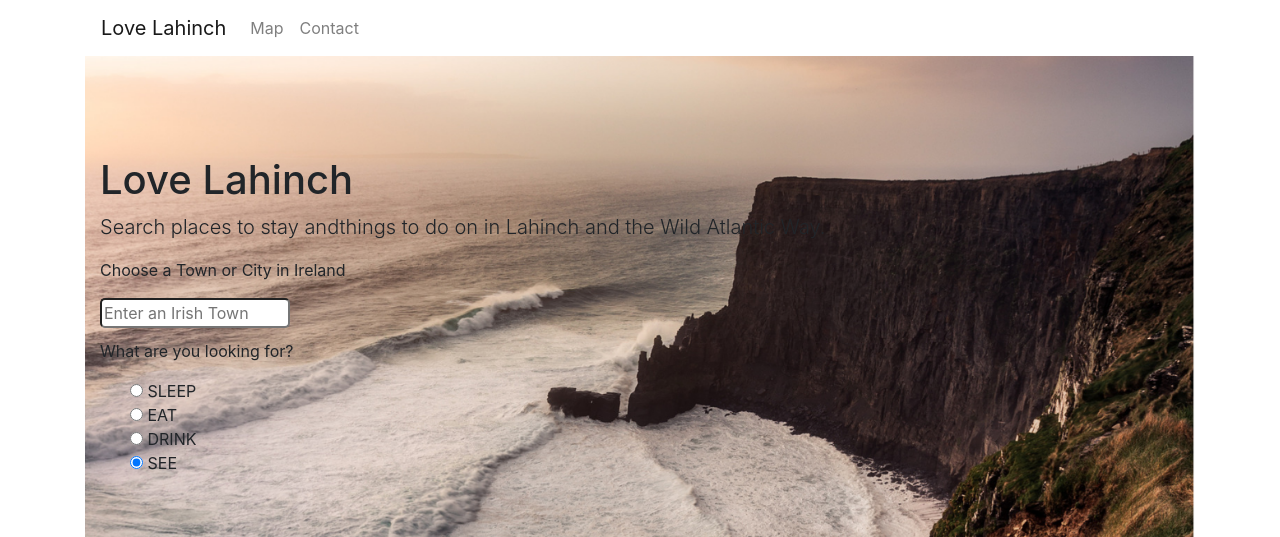
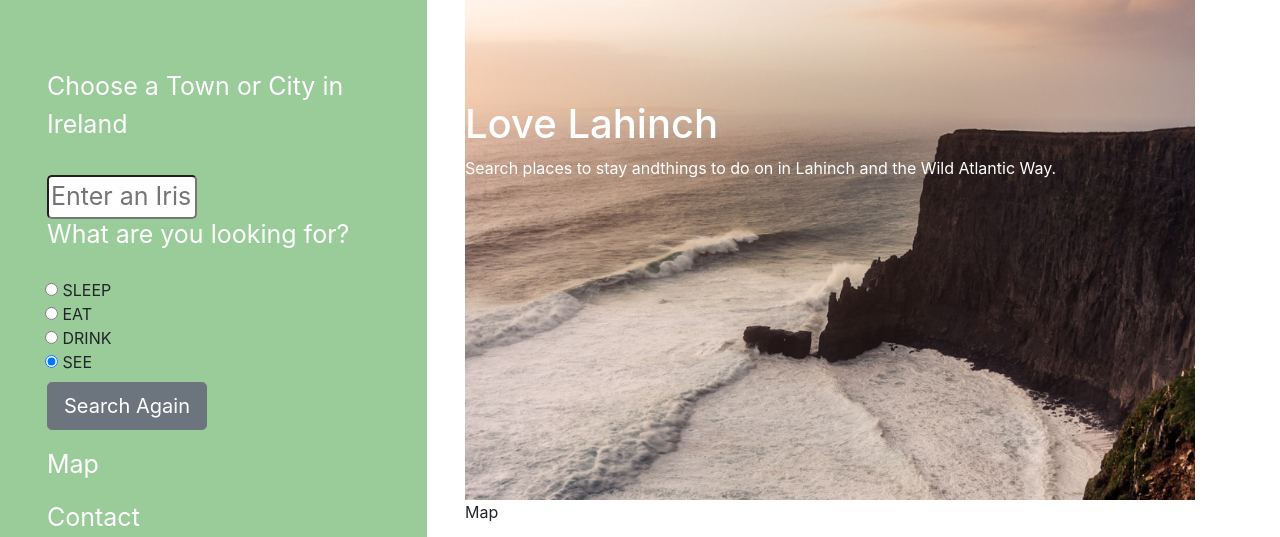
Before and after one commit to TobinWebDesign/Interactive-Frontend-Development-Milestone-Project, a PHP site: page / in a window 1280 px wide. Shown: the top 537 px of the page. Run offline with PHP 8.4, Linux system fonts and the light colour scheme; some libraries are stand-ins or nearby versions.

Commit message:
changed header to a absolute position side bar. moved the autocomplete and radio buttons to the side bar

```diff
--- a/assets/css/style.css
+++ b/assets/css/style.css
@@ -10,7 +10,7 @@
 .hero-image
 { padding-top:100px;
   background-image: url("../images/Milestone-Project2-by-Greengraf-photography.png");
-  background-color: rgba(0, 128, 0, 0.4);;
+  background-color: rgba(0, 128, 0, 0.4);
   height: 500px;
   background-position: center;
   background-repeat: no-repeat;
@@ -26,19 +26,169 @@ html, body {
 }
 table {
   font-size: 12px;
+
 }
+
+/*-----------------------------------------------NAVBAR*/
+
+.sidenav {
+  height: 100%;
+  /*width: 250px;*/
+  position: fixed;
+  z-index: 1;
+  top: 0;
+  left: 0;
+  background-color: rgba(0, 128, 0, 0.4);
+  overflow-x: hidden;
+  transition: 0.5s;
+  padding-top: 60px;
+}
+
+.sidenav a {
+  padding: 8px 8px 8px 32px;
+  text-decoration: none;
+  font-size: 25px;
+  color: white;
+  display: block;
+  transition: 0.3s;
+}
+
+.navbtn {
+  padding: 8px 8px 8px 32px;
+  text-decoration: none;
+  font-size: 25px;
+  color: white;
+  display: block;
+  transition: 0.3s;
+}
+
+#locationField {
+  padding: 8px 8px 8px 32px;
+  text-decoration: none;
+  font-size: 25px;
+  color: white;
+  display: block;
+  transition: 0.3s;
+}
+
+.sidenav p {
+  padding: 8px 8px 8px 32px;
+  text-decoration: none;
+  font-size: 25px;
+  color: white;
+  display: block;
+  transition: 0.3s;
+}
+
+.sidenav a:hover {
+  color: #f1f1f1;
+}
+
+.closebtn {
+  z-index: 2;
+}
+.sidenav .closebtn {
+  position: absolute;
+  top: 0;
+  right: 25px;
+  font-size: 36px;
+  margin-left: 50px;
+  z-index: 2;
+}
+
+.bar1, .bar2, .bar3 {
+  width: 35px;
+  height: 5px;
+  background-color: #333;
+  margin: 6px 0;
+  transition: 0.4s;
+}
+
+/*-----------------------------------------------NAVBAR ICON*/
+
+.change .bar1 {
+  -webkit-transform: rotate(-45deg) translate(-9px, 6px);
+  transform: rotate(-45deg) translate(-9px, 6px);
+}
+
+.change .bar2 {opacity: 0;}
+
+.change .bar3 {
+  -webkit-transform: rotate(45deg) translate(-8px, -8px);
+  transform: rotate(45deg) translate(-8px, -8px);
+}
+
+/*-----------------------------------------------STICKY*/
+
+/*.sticky {*/
+/*  position: -webkit-sticky;*/
+/*  position: sticky;*/
+/*  top: 0;*/
+/*  padding-top: 20px;*/
+/*  background-color: rgba(0, 128, 0, 0.4);*/
+/*  z-index: 1;*/
+/*}*/
+
+
+ /*-----------------------------------------------FONT*/
+
+ .cover-heading {
+   color: white;
+
+ }
+
+ .subheading {
+   color: white;
+
+ }
+
+ .paragraph{
+   color: white;
+ }
+
+ /*-----------------------------------------------MAP SECTION*/
 #map {
   width: 100%;
   height: 450px;
 }
+
+#right-panel {
+  font-family: 'Roboto','sans-serif';
+  line-height: 30px;
+  padding-left: 10px;
+}
+
+#right-panel select, #right-panel input {
+  font-size: 15px;
+}
+
+#right-panel select {
+  width: 100%;
+}
+
+#right-panel i {
+  font-size: 12px;
+}
+#right-panel {
+  font-family: Arial, Helvetica, sans-serif;
+  position: absolute;
+  right: 5px;
+  top: 60%;
+  margin-top: -195px;
+  height: 330px;
+  width: 200px;
+  padding: 5px;
+  z-index: 5;
+  border: 1px solid #999;
+  background: #fff;
+}
 #listing {
   position: relative;
-  width: 200px;
-  height: 470px;
-  overflow: auto;
-  top: 0px;
-  cursor: pointer;
-  overflow-x: hidden;
+    height: 320px;
+    overflow: auto;
+    top: 0px;
+    cursor: pointer;
+    overflow-x: hidden;
 }
 #findhotels {
   position: relative;
@@ -103,6 +253,8 @@ table {
   text-align: right;
 }
 
+
+/*-----------------------------------------------FOOTER*/
 footer{
     height: 100px;
 }
--- a/assets/js/maps.js
+++ b/assets/js/maps.js
@@ -378,3 +378,18 @@ function buildIWContent(place) {
     document.getElementById('iw-website-row').style.display = 'none';
   }
 }
+
+
+// NAV OPEN
+
+function openNav() {
+            document.getElementById("mySidenav").style.width = "250px";
+        }
+
+        function closeNav() {
+            document.getElementById("mySidenav").style.width = "0";
+        }
+
+ function myFunction(x) {
+            x.classList.toggle("change");
+        }
--- a/index.html
+++ b/index.html
@@ -16,59 +16,58 @@
 
 <body>
     <header class="container flex-container">
-        <nav class="navbar navbar-expand-lg navbar-light">
-            <a class="navbar-brand" href="#">Love Lahinch</a>
-            <button class="navbar-toggler" type="button" data-toggle="collapse" data-target="#navbarNav" aria-controls="navbarNav" aria-expanded="false" aria-label="Toggle navigation">
-    <span class="navbar-toggler-icon"></span>
+        <div id="mySidenav" class="col-md-4 sidenav">
 
-  </button>
-            <div class="collapse navbar-collapse" id="navbarNav">
-                <ul class="navbar-nav">
-                    <li class="nav-item">
-                        <a class="nav-link" href="#">Map</a>
-                    </li>
-                    <li class="nav-item">
-                        <a class="nav-link" href="#">Contact</a>
-                    </li>
-                </ul>
-            </div>
-        </nav>
-    </header>
-    <!-- Hero Section-->
-    <section class="container">
-        <div class="col-md-12 hero-image">
-            <h1 class="cover-heading">Love Lahinch</h1>
-            <p class="lead">Search places to stay andthings to do on in Lahinch and the Wild Atlantic Way.</p>
-            <!--Search Engine-->
             <div>
-                <p>Choose a Town or City in Ireland</p>
+                <p class="paragraph">Choose a Town or City in Ireland</p>
                 <div id="locationField">
                     <input id="autocomplete" class="input-boxes" placeholder="Enter an Irish Town" type="text" />
                 </div>
-                <p>What are you looking for?</p>
+                <!--Search Engine-->
+                <p class="paragraph">What are you looking for?</p>
                 <div class="col-md-12">
                     <form action="">
-                        <div class="col-md-4"><input type="radio" name="gender" value="accomodation" id="sleepRadio"> <span class="radio-buttons">SLEEP</span></div>
-                        <div class="col-md-4"><input type="radio" name="gender" value="Restaurants/Bars" id="eatRadio"> <span class="radio-buttons">EAT</span></div>
-                        <div class="col-md-4"><input type="radio" name="gender" value="Restaurants/Bars" id="drinkRadio"> <span class="radio-buttons">DRINK</span></div>
-                        <div class="col-md-4"><input type="radio" name="gender" value="Tourist Attractions" id="seeRadio"> <span class="radio-buttons">SEE</span></div>
+                        <div class="col-md-12"><input type="radio" name="gender" value="accomodation" id="sleepRadio"> <span class="radio-buttons">SLEEP</span></div>
+                        <div class="col-md-12"><input type="radio" name="gender" value="Restaurants/Bars" id="eatRadio"> <span class="radio-buttons">EAT</span></div>
+                        <div class="col-md-12"><input type="radio" name="gender" value="Restaurants/Bars" id="drinkRadio"> <span class="radio-buttons">DRINK</span></div>
+                        <div class="col-md-12"><input type="radio" name="gender" value="Tourist Attractions" id="seeRadio"> <span class="radio-buttons">SEE</span></div>
                     </form>
+                </div>
+                <div class="navbtn">
+                    <button id="reset" type="button" class="btn btn-lg btn-secondary" onclick="resetbtn()">Search Again</button>
+                </div>
+            </div>
+            <a href="#">Map</a>
+            <a href="#">Contact</a>
+        </div>
+    </header>
+
+
+    <section class="container">
+
+        <!-- Hero Section-->
+        <div class="row">
+            <div class="col-md-4"></div>
+            <div class="col-md-8">
+                <div class="hero-image">
+                    <h1 class="cover-heading">Love Lahinch</h1>
+                    <p class="subheading">Search places to stay andthings to do on in Lahinch and the Wild Atlantic Way.</p>
+                </div>
             </div>
         </div>
     </section>
+
     <section class="container">
-        <p class="lead">
-            <button id="reset" type="button" class="btn btn-lg btn-secondary" onclick="resetbtn()">Search Again</button>
-        </p>
-    </section>
-    <section class="container">
+        <!-- Maps Section-->
         <div class="row">
+            <div class="col-md-4"></div>
             <div class="col-sm-8">
+                <div></div>
                 <p>Map</p>
-                <div id="map"></div>
+                <div id="map">
+
                 </div>
-            <div class="col-sm-4">
-                <p>Results</p>
+                <div id="right-panel">
                     <div id="listing">
                         <table id="resultsTable">
                             <tbody id="results"></tbody>
@@ -76,6 +75,8 @@
                     </div>
                 </div>
             </div>
+        </div>
+    </section>
 
     <div style="display: none">
         <div id="info-content">
@@ -104,12 +105,114 @@
         </div>
     </div>
     </div>
+
+    </section>
+    <section class="container">
+        <div class="row">
+            <div class="col-md-4"></div>
+            <div class="col-md-8">
+
+                <!--Section heading-->
+                <h2 class="h1-responsive font-weight-bold text-center my-4">Contact us</h2>
+                <!--Section description-->
+                <p class="text-center w-responsive mx-auto mb-5">Do you have any questions? Please do not hesitate to contact us directly. Our team will come back to you within a matter of hours to help you.</p>
+
+                <div class="row">
+
+                    <!--Grid column-->
+                    <div class="col-md-9 mb-md-0 mb-5">
+                        <form id="contact-form" name="contact-form" action="mail.php" method="POST">
+
+                            <!--Grid row-->
+                            <div class="row">
+
+                                <!--Grid column-->
+                                <div class="col-md-6">
+                                    <div class="md-form mb-0">
+                                        <input type="text" id="name" name="name" class="form-control">
+                                        <label for="name" class="">Your name</label>
+                                    </div>
+                                </div>
+                                <!--Grid column-->
+
+                                <!--Grid column-->
+                                <div class="col-md-6">
+                                    <div class="md-form mb-0">
+                                        <input type="text" id="email" name="email" class="form-control">
+                                        <label for="email" class="">Your email</label>
+                                    </div>
+                                </div>
+                                <!--Grid column-->
+
+                            </div>
+                            <!--Grid row-->
+
+                            <!--Grid row-->
+                            <div class="row">
+                                <div class="col-md-12">
+                                    <div class="md-form mb-0">
+                                        <input type="text" id="subject" name="subject" class="form-control">
+                                        <label for="subject" class="">Subject</label>
+                                    </div>
+                                </div>
+                            </div>
+                            <!--Grid row-->
+
+                            <!--Grid row-->
+                            <div class="row">
+
+                                <!--Grid column-->
+                                <div class="col-md-12">
+
+                                    <div class="md-form">
+                                        <textarea type="text" id="message" name="message" rows="2" class="form-control md-textarea"></textarea>
+                                        <label for="message">Your message</label>
+                                    </div>
+
+                                </div>
+                            </div>
+                            <!--Grid row-->
+
+                        </form>
+
+                        <div class="text-center text-md-left">
+                            <a class="btn btn-primary" onclick="document.getElementById('contact-form').submit();">Send</a>
+                        </div>
+                        <div class="status"></div>
+                    </div>
+                    <!--Grid column-->
+
+                    <!--Grid column-->
+                    <div class="col-md-3 text-center">
+                        <ul class="list-unstyled mb-0">
+                            <li><i class="fas fa-map-marker-alt fa-2x"></i>
+                                <p>Lahinch, Co. Clare, Ireland</p>
+                            </li>
+
+                            <li><i class="fas fa-phone mt-4 fa-2x"></i>
+                                <p>+ 353 234 567 89</p>
+                            </li>
+
+                            <li><i class="fa fa-envelope" aria-hidden="true"></i>
+                                <p>tours@lovelahinch.com</p>
+                            </li>
+                        </ul>
+                    </div>
+                    <!--Grid column-->
+
+                </div>
+            </div>
+        </div>
+
     </section>
 
     <footer>
 
 
     </footer>
+
+
+
 
     <!-- Optional JavaScript -->
     <!-- jQuery first, then Popper.js, then Bootstrap JS -->
```
Also changed, not shown: .c9/metadata/environment/index.html (+1 -1 lines), .c9/metadata/environment/README.md, .c9/metadata/environment/assets/css/style.css, .c9/metadata/environment/assets/js/maps.js, 6 other files. Lines whose indentation alone changed are shown as unchanged.
